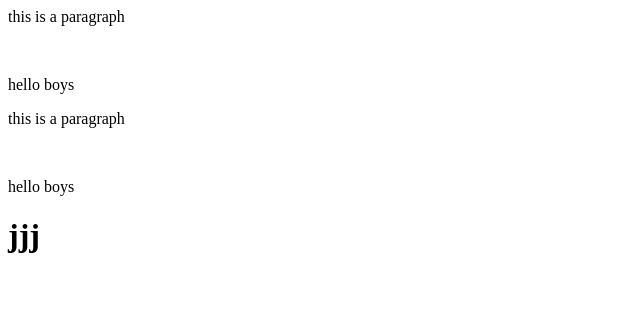
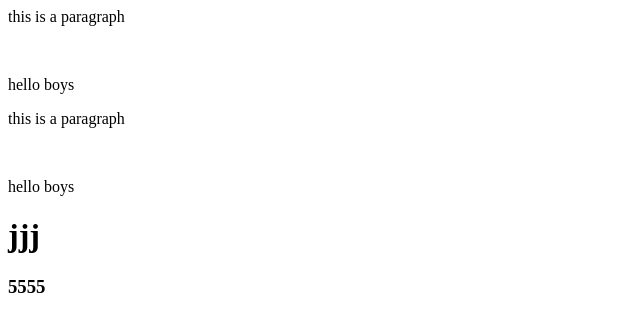
Before and after one commit to Juned-JK/demo, a plain HTML site: page index.html in a window 1280 px wide. Shown: the full height of the page, 0-640 px from the left. Drawn offline with Linux system fonts and the light colour scheme.

Commit message:
add new hading

```diff
--- a/index.html
+++ b/index.html
@@ -5,3 +5,4 @@
 <br>
 <p>hello boys </p>
 <h1>jjj</h1>
+<h3>5555</h3>
```
